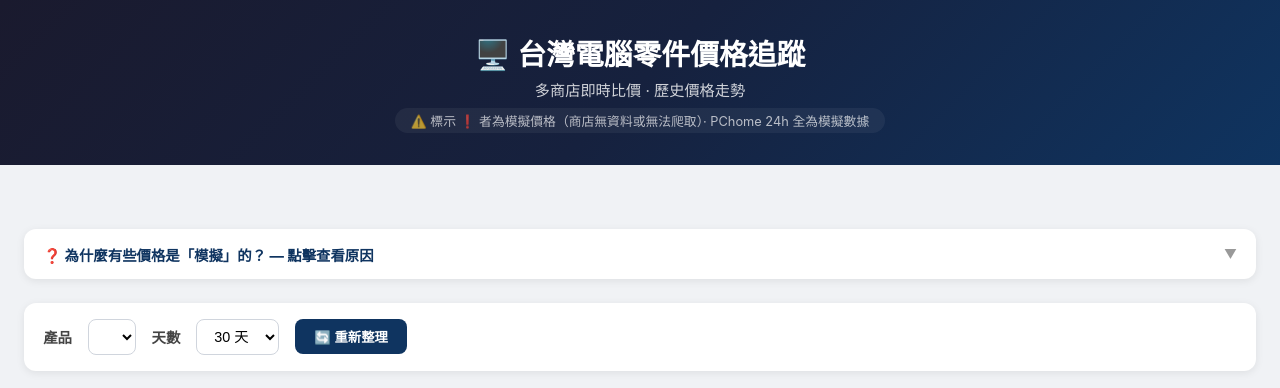
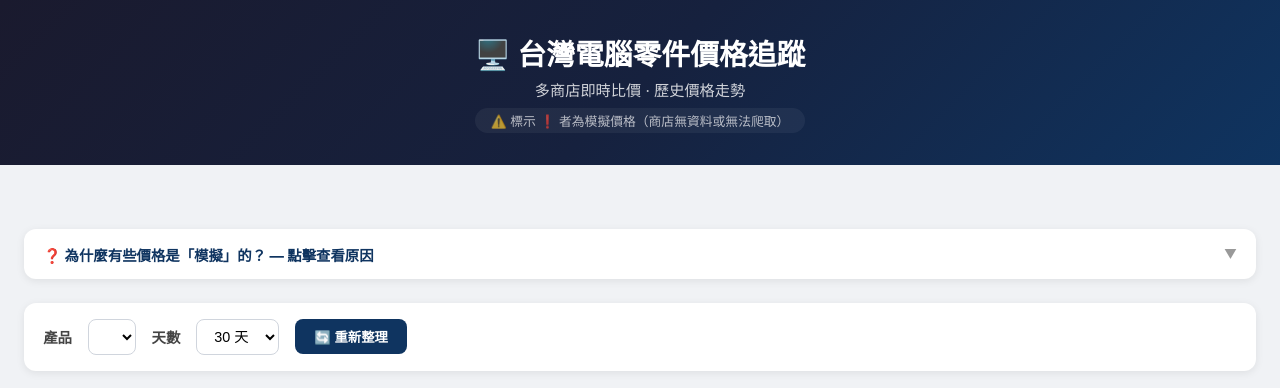
Before and after one commit to ChienKaiMa/taiwan-pc-prices, a Python web app: template web/templates/index.html in a window 1280 px wide. Shown: the top 388 px of the page. Run offline with Jinja, Linux system fonts and the light colour scheme; the template is opened without the code that fills it, so the values that code supplies are empty.

Commit message:
Remove PChome from tracker entirely
- Remove PChome from STORES list (no API, Cloudflare protected)
- Delete all 3228 PChome price snapshots from database
- Remove PChome warning from dashboard header
- Update info-box: '已排除' instead of '100% 模擬'
- Keep explanation of why PChome is excluded in info-box

```diff
--- a/price_tracker/scraper.py
+++ b/price_tracker/scraper.py
@@ -8,11 +8,13 @@ from datetime import datetime, timedelta
 import requests
 
 # ── Store definitions ──────────────────────────────────────────────
+# PChome 24h is excluded because it uses Cloudflare anti-bot protection
+# and lacks a public API or category-page listing — scraping individual
+# product pages at scale is not feasible.  All prices would be synthetic.
 STORES = [
     {"name": "原價屋 CoolPC", "url": "https://www.coolpc.com.tw"},
     {"name": "欣亞 Sinya", "url": "https://www.sinya.com.tw"},
     {"name": "Autobuy", "url": "https://www.autobuy.tw"},
-    {"name": "PChome 24h", "url": "https://24h.pchome.com.tw"},
 ]
 
 # ── Product list ──────────────────────────────────────────────────
--- a/web/templates/index.html
+++ b/web/templates/index.html
@@ -69,7 +69,7 @@ tr.selected { background: #eef2ff !important; outline: 2px solid #0f3460; outlin
   <h1>🖥️ 台灣電腦零件價格追蹤</h1>
   <p>多商店即時比價 · 歷史價格走勢</p>
     <p style="margin-top:.5rem;font-size:.8rem;opacity:.7;background:rgba(255,255,255,.08);display:inline-block;padding:.2rem 1rem;border-radius:20px;">
-      ⚠️ 標示 ❗ 者為模擬價格（商店無資料或無法爬取）· PChome 24h 全為模擬數據
+      ⚠️ 標示 ❗ 者為模擬價格（商店無資料或無法爬取）
     </p>
 </header>
 <div class="container">
@@ -86,8 +86,8 @@ tr.selected { background: #eef2ff !important; outline: 2px solid #0f3460; outlin
       <div class="info-body-inner">
         <p>當某商店對某產品沒有真實價格資料時，系統會使用<strong>基準價格</strong>加上隨機波動來<strong>模擬</strong>歷史數據，這些價格會標示 <strong>❗</strong>。</p>
 
-        <div class="reason-title">📦 PChome 24h（100% 模擬）</div>
-        <p>PChome 使用 Cloudflare 保護，無法程式爬取。所有價格均為模擬數據。</p>
+        <div class="reason-title">🚫 PChome 24h（已排除）</div>
+        <p>PChome 使用 Cloudflare 保護且無公開 API，無法程式爬取。已從追蹤列表中排除，不產生模擬數據。</p>
 
         <div class="reason-title">🔍 欣亞 Sinya / 原價屋 CoolPC / Autobuy — 搜尋無結果</div>
         <p>爬蟲使用關鍵字搜尋各商店的 API（如 Sinya JSON API、CoolPC WooCommerce API、Autobuy 類別頁面），若該產品在商店的商品目錄中未被列出，則無結果。</p>
```
